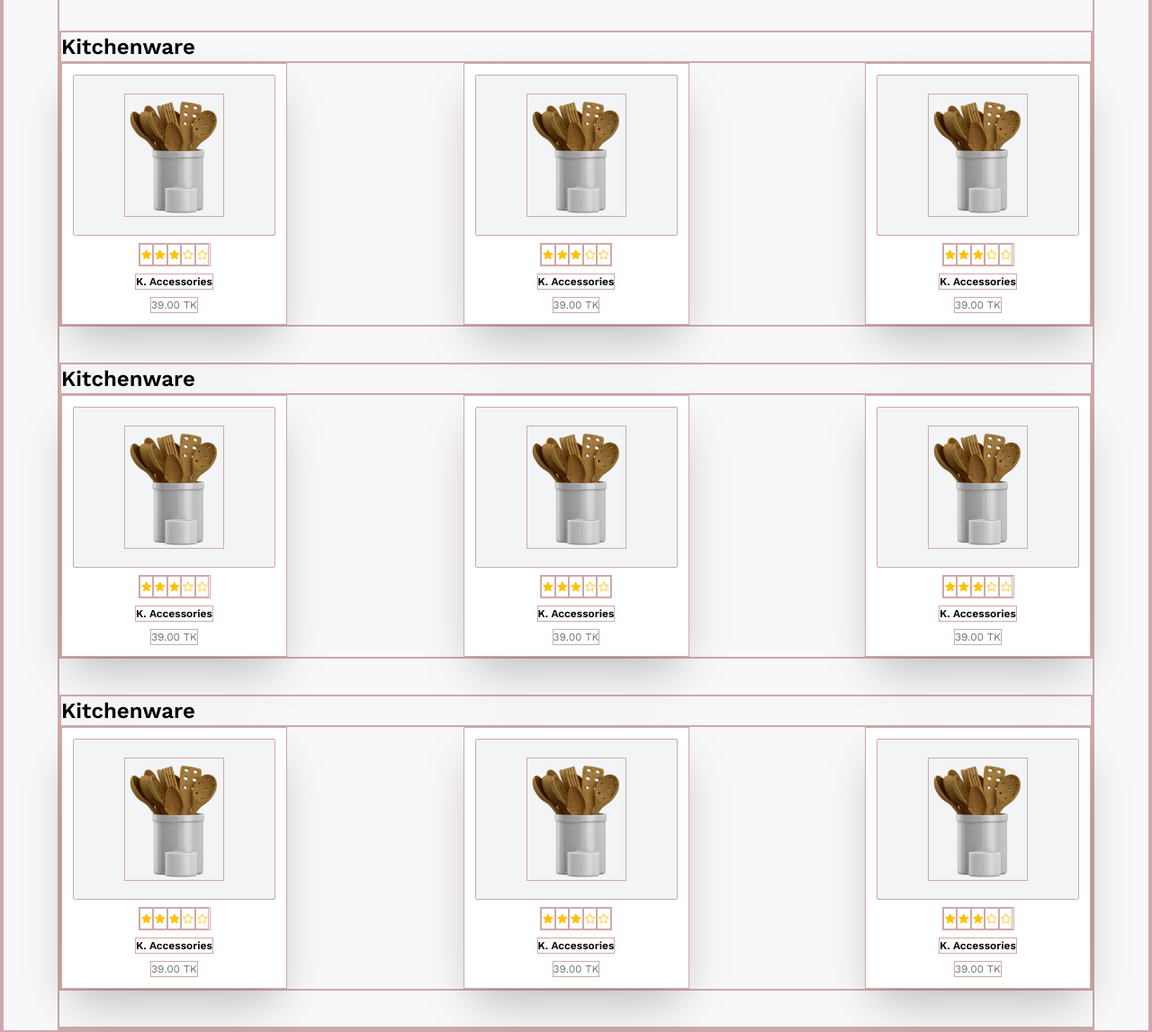
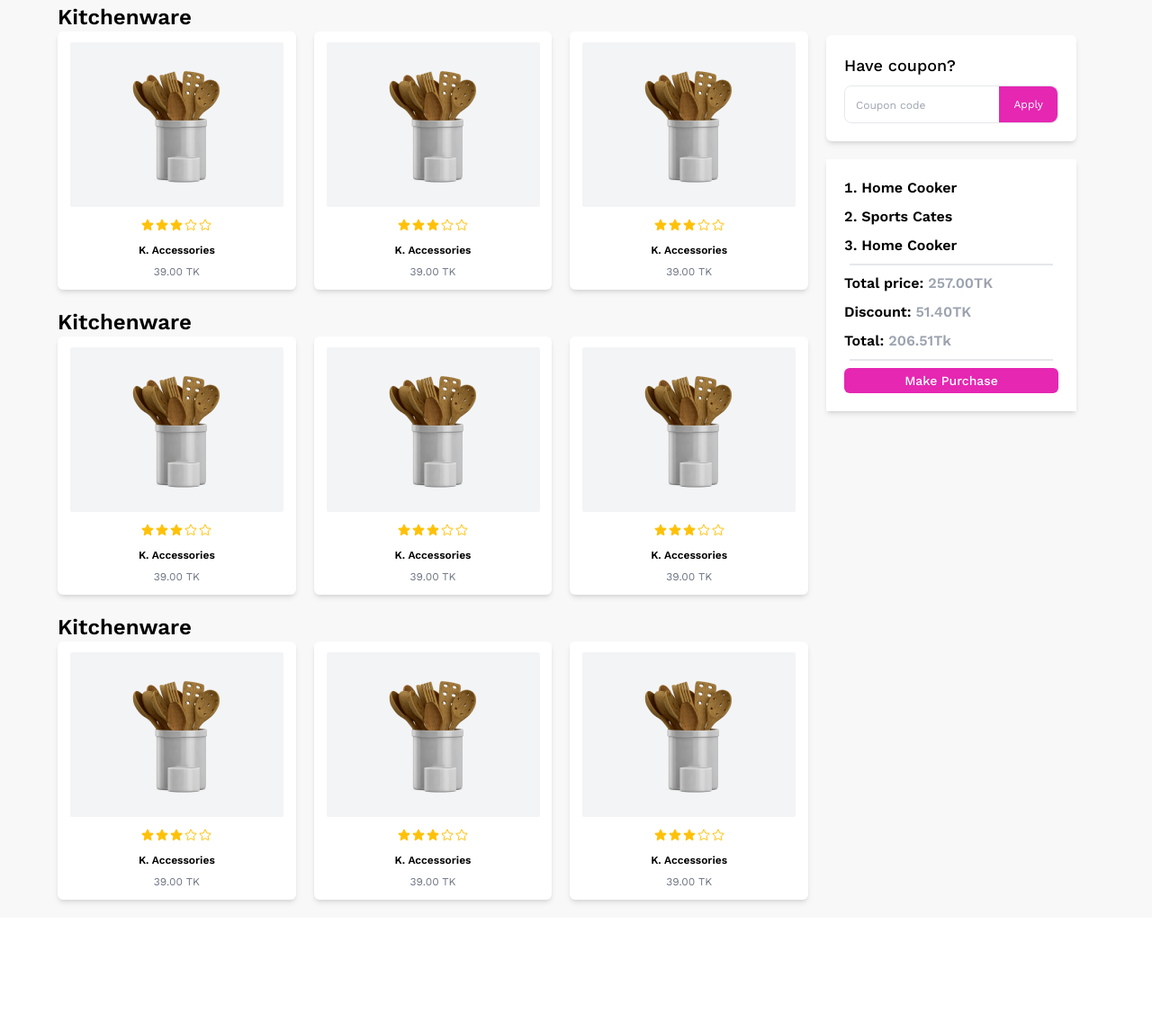
Before and after one commit to MahdiGreen75/Simple-DOM-85-summer-sale, a plain HTML site: page index.html in a window 1280 px wide. Shown: the part 478-1625 px from the top of the page at 90% size. After the commit the page ends 1498 px from the top, so only its background shows below. Drawn offline with nearby package versions, Linux system fonts and the light colour scheme.

Commit message:
responsively handled for xl, lg and md.

```diff
--- a/index.html
+++ b/index.html
@@ -16,7 +16,7 @@
     <header>
         <section class="bg-[#F9F6E2]">
             <div
-                class="banner flex flex-col-reverse justify-center items-center sm:flex-row sm:w-full md:max-w-2xl lg:max-w-4xl xl:max-w-6xl mx-auto">
+                class="banner flex flex-col-reverse justify-center items-center sm:flex-row sm:w-full md:max-w-3xl lg:max-w-4xl xl:max-w-6xl mx-auto">
                 <div class="flex flex-1 flex-col items-center gap-6 text-center">
                     <h5 class="font-medium text-lg">---SALE FEVER---</h5>
                     <h1 class="font-bold text-3xl sm:text-3xl  md:text-2xl lg:text-4xl">Purchase TK 200 or <br>above &
@@ -32,15 +32,17 @@
     </header>
     <main>
         <section class="bg-[#F8F8F8]">
-            <div class="main-part sm:w-full md:max-w-2xl lg:max-w-4xl xl:max-w-6xl mx-auto">
-                <div class="products felx flex-col">
+            <div
+                class=" flex sm:w-full sm:flex-col-reverse md:flex-row md:justify-start  md:max-w-3xl lg:max-w-4xl xl:max-w-6xl mx-auto ">
+                <!-- Cards Area -->
+                <div class=" felx flex-col md:w-[70%] lg:w-[75%]">
                     <!-- Row 1 -->
-                    <div class="my-10">
+                    <div class="my-5">
                         <h1 class="font-semibold text-2xl">Kitchenware</h1>
-                        <div class="flex flex-col justify-between items-center sm:flex-row ">
+                        <div class="flex flex-col gap-5 justify-between items-center sm:flex-row ">
                             <!-- Card 1 -->
-                            <div class="flex flex-col items-center justify-center gap-2 bg-white p-3 shadow-2xl">
-                                <div class="py-5 px-14 flex justify-center items-center bg-gray-100 rounded-sm"><img
+                            <div class="flex xl:flex-1 flex-col items-center justify-center gap-2 bg-white p-3 shadow-md rounded-md">
+                                <div class="md:py-4 md:px-6 lg:py-6 lg:px-8 xl:px-16 flex justify-center items-center bg-gray-100 rounded-sm"><img
                                         src="images/prod1.png"></div>
                                 <div class="flex felx-row justify-center items-center w-20">
                                     <svg xmlns="http://www.w3.org/2000/svg" width="24" height="24" viewBox="0 0 24 24"
@@ -79,8 +81,8 @@
                                 <h4 class="text-xs font-extralight text-gray-500">39.00 TK</h4>
                             </div>
                             <!-- Card 2 -->
-                            <div class="flex flex-col items-center justify-center gap-2 bg-white p-3 shadow-2xl">
-                                <div class="py-5 px-14 flex justify-center items-center bg-gray-100 rounded-sm"><img
+                            <div class="flex xl:flex-1 flex-col items-center justify-center gap-2 bg-white p-3 shadow-md rounded-md">
+                                <div class="md:py-4 md:px-6 lg:py-6 lg:px-8 xl:px-16 flex justify-center items-center bg-gray-100 rounded-sm"><img
                                         src="images/prod1.png"></div>
                                 <div class="flex felx-row justify-center items-center w-20">
                                     <svg xmlns="http://www.w3.org/2000/svg" width="24" height="24" viewBox="0 0 24 24"
@@ -119,8 +121,8 @@
                                 <h4 class="text-xs font-extralight text-gray-500">39.00 TK</h4>
                             </div>
                             <!-- Card 3 -->
-                            <div class="flex flex-col items-center justify-center gap-2 bg-white p-3 shadow-2xl">
-                                <div class="py-5 px-14 flex justify-center items-center bg-gray-100 rounded-sm"><img
+                            <div class="flex xl:flex-1 flex-col items-center justify-center gap-2 bg-white p-3 shadow-md rounded-md">
+                                <div class="md:py-4 md:px-6 lg:py-6 lg:px-8 xl:px-16 flex justify-center items-center bg-gray-100 rounded-sm"><img
                                         src="images/prod1.png"></div>
                                 <div class="flex felx-row justify-center items-center w-20">
                                     <svg xmlns="http://www.w3.org/2000/svg" width="24" height="24" viewBox="0 0 24 24"
@@ -161,12 +163,12 @@
                         </div>
                     </div>
                     <!-- Row 2 -->
-                    <div class="my-10">
+                    <div class="my-5">
                         <h1 class="font-semibold text-2xl">Kitchenware</h1>
-                        <div class="flex flex-col justify-between items-center sm:flex-row ">
+                        <div class="flex flex-col gap-5 justify-between items-center sm:flex-row ">
                             <!-- Card 1 -->
-                            <div class="flex flex-col items-center justify-center gap-2 bg-white p-3 shadow-2xl">
-                                <div class="py-5 px-14 flex justify-center items-center bg-gray-100 rounded-sm"><img
+                            <div class="flex flex-1 flex-col items-center justify-center gap-2 bg-white p-3 shadow-md rounded-md">
+                                <div class="md:py-4 md:px-6 lg:py-6 lg:px-8 xl:px-16 flex justify-center items-center bg-gray-100 rounded-sm"><img
                                         src="images/prod1.png"></div>
                                 <div class="flex felx-row justify-center items-center w-20">
                                     <svg xmlns="http://www.w3.org/2000/svg" width="24" height="24" viewBox="0 0 24 24"
@@ -205,8 +207,8 @@
                                 <h4 class="text-xs font-extralight text-gray-500">39.00 TK</h4>
                             </div>
                             <!-- Card 2 -->
-                            <div class="flex flex-col items-center justify-center gap-2 bg-white p-3 shadow-2xl">
-                                <div class="py-5 px-14 flex justify-center items-center bg-gray-100 rounded-sm"><img
+                            <div class="flex flex-1 flex-col items-center justify-center gap-2 bg-white p-3 shadow-md rounded-md">
+                                <div class="md:py-4 md:px-6 lg:py-6 lg:px-8 xl:px-16 flex justify-center items-center bg-gray-100 rounded-sm"><img
                                         src="images/prod1.png"></div>
                                 <div class="flex felx-row justify-center items-center w-20">
                                     <svg xmlns="http://www.w3.org/2000/svg" width="24" height="24" viewBox="0 0 24 24"
@@ -245,8 +247,8 @@
                                 <h4 class="text-xs font-extralight text-gray-500">39.00 TK</h4>
                             </div>
                             <!-- Card 3 -->
-                            <div class="flex flex-col items-center justify-center gap-2 bg-white p-3 shadow-2xl">
-                                <div class="py-5 px-14 flex justify-center items-center bg-gray-100 rounded-sm"><img
+                            <div class="flex flex-1 flex-col items-center justify-center gap-2 bg-white p-3 shadow-md rounded-md">
+                                <div class="md:py-4 md:px-6 lg:py-6 lg:px-8 xl:px-16 flex justify-center items-center bg-gray-100 rounded-sm"><img
                                         src="images/prod1.png"></div>
                                 <div class="flex felx-row justify-center items-center w-20">
                                     <svg xmlns="http://www.w3.org/2000/svg" width="24" height="24" viewBox="0 0 24 24"
@@ -287,12 +289,12 @@
                         </div>
                     </div>
                     <!-- Row 3 -->
-                    <div class="my-10">
+                    <div class="my-5">
                         <h1 class="font-semibold text-2xl">Kitchenware</h1>
-                        <div class="flex flex-col justify-between items-center sm:flex-row ">
+                        <div class="flex gap-5 flex-col justify-between items-center sm:flex-row ">
                             <!-- Card 1 -->
-                            <div class="flex flex-col items-center justify-center gap-2 bg-white p-3 shadow-2xl">
-                                <div class="py-5 px-14 flex justify-center items-center bg-gray-100 rounded-sm"><img
+                            <div class="flex flex-1 flex-col items-center justify-center gap-2 bg-white p-3 shadow-md rounded-md">
+                                <div class="md:py-4 md:px-6 lg:py-6 lg:px-8 xl:px-16 flex justify-center items-center bg-gray-100 rounded-sm"><img
                                         src="images/prod1.png"></div>
                                 <div class="flex felx-row justify-center items-center w-20">
                                     <svg xmlns="http://www.w3.org/2000/svg" width="24" height="24" viewBox="0 0 24 24"
@@ -331,8 +333,8 @@
                                 <h4 class="text-xs font-extralight text-gray-500">39.00 TK</h4>
                             </div>
                             <!-- Card 2 -->
-                            <div class="flex flex-col items-center justify-center gap-2 bg-white p-3 shadow-2xl">
-                                <div class="py-5 px-14 flex justify-center items-center bg-gray-100 rounded-sm"><img
+                            <div class="flex flex-1 flex-col items-center justify-center gap-2 bg-white p-3 shadow-md rounded-md">
+                                <div class="md:py-4 md:px-6 lg:py-6 lg:px-8 xl:px-16 flex justify-center items-center bg-gray-100 rounded-sm"><img
                                         src="images/prod1.png"></div>
                                 <div class="flex felx-row justify-center items-center w-20">
                                     <svg xmlns="http://www.w3.org/2000/svg" width="24" height="24" viewBox="0 0 24 24"
@@ -371,8 +373,8 @@
                                 <h4 class="text-xs font-extralight text-gray-500">39.00 TK</h4>
                             </div>
                             <!-- Card 3 -->
-                            <div class="flex flex-col items-center justify-center gap-2 bg-white p-3 shadow-2xl">
-                                <div class="py-5 px-14 flex justify-center items-center bg-gray-100 rounded-sm"><img
+                            <div class="flex flex-1 flex-col items-center justify-center gap-2 bg-white p-3 shadow-md rounded-md">
+                                <div class="md:py-4 md:px-6 lg:py-6 lg:px-8 xl:px-16 flex justify-center items-center bg-gray-100 rounded-sm"><img
                                         src="images/prod1.png"></div>
                                 <div class="flex felx-row justify-center items-center w-20">
                                     <svg xmlns="http://www.w3.org/2000/svg" width="24" height="24" viewBox="0 0 24 24"
@@ -413,7 +415,44 @@
                         </div>
                     </div>
                 </div>
-                <div class="cart "></div>
+                <!-- Cart section -->
+                <div class="cart md:w-[30%] lg:w-[25%] m-5 mt-14 mb-0">
+                    <div class="p-5 space-y-2 bg-white rounded-md shadow-md mb-5">
+                        <h3 class="font-medium text-lg">Have coupon?</h3>
+                        <div class="flex flex-row justify-between rounded-lg border border-gray-200">
+                            <input type="text" name="" id="" placeholder="Coupon code"
+                                class="rounded-lg flex-1 px-4 lg:px-3 py-2 w-[60%] placeholder:text-xs border-0 outline-0   ">
+                            <button class="px-4 py-2 text-xs bg-[#E527B2] hover:bg-pink-500 text-white rounded-r-lg">Apply</button>
+                        </div>
+                    </div>
+                    <div class="p-5 bg-white shadow-md">
+                        <ol class="list-decimal list-inside space-y-2 font-semibold">
+                            <li>Home Cooker</li>
+                            <li>Sports Cates</li>
+                            <li>Home Cooker</li>
+                        </ol>
+                        <div class="bg-gray-700 w-[95%] mx-auto border my-2"></div>
+                        <ul class="list-none space-y-2">
+                            <li><span class="font-semibold">Total price: </span>
+                                <span
+                                    class="font-semibold text-gray-400">257.00TK
+                                </span>
+                            </li>
+                            <li><span class="font-semibold">Discount: </span>
+                                <span
+                                    class="font-semibold text-gray-400">51.40TK
+                                </span>
+                            </li>
+                            <li><span class="font-semibold">Total: </span>
+                                <span
+                                    class="font-semibold text-gray-400">206.51Tk
+                                </span>
+                            </li>
+                        </ul>
+                        <div class="bg-gray-700 w-[95%] mx-auto border my-2"></div>
+                        <button class="font-medium text-white bg-[#E527B2] w-full py-1 text-sm rounded-md hover:bg-pink-500">Make Purchase</button>
+                    </div>
+                </div>
             </div>
         </section>
     </main>
--- a/styles/style.css
+++ b/styles/style.css
@@ -1,6 +1,6 @@
 * {
     font-family: 'Work Sans', sans-serif !important;
-    border: 1px solid rgb(207, 169, 169) !important;
+    /* border: 1px solid rgb(207, 169, 169) !important; */
 }
 
 .products {
```
